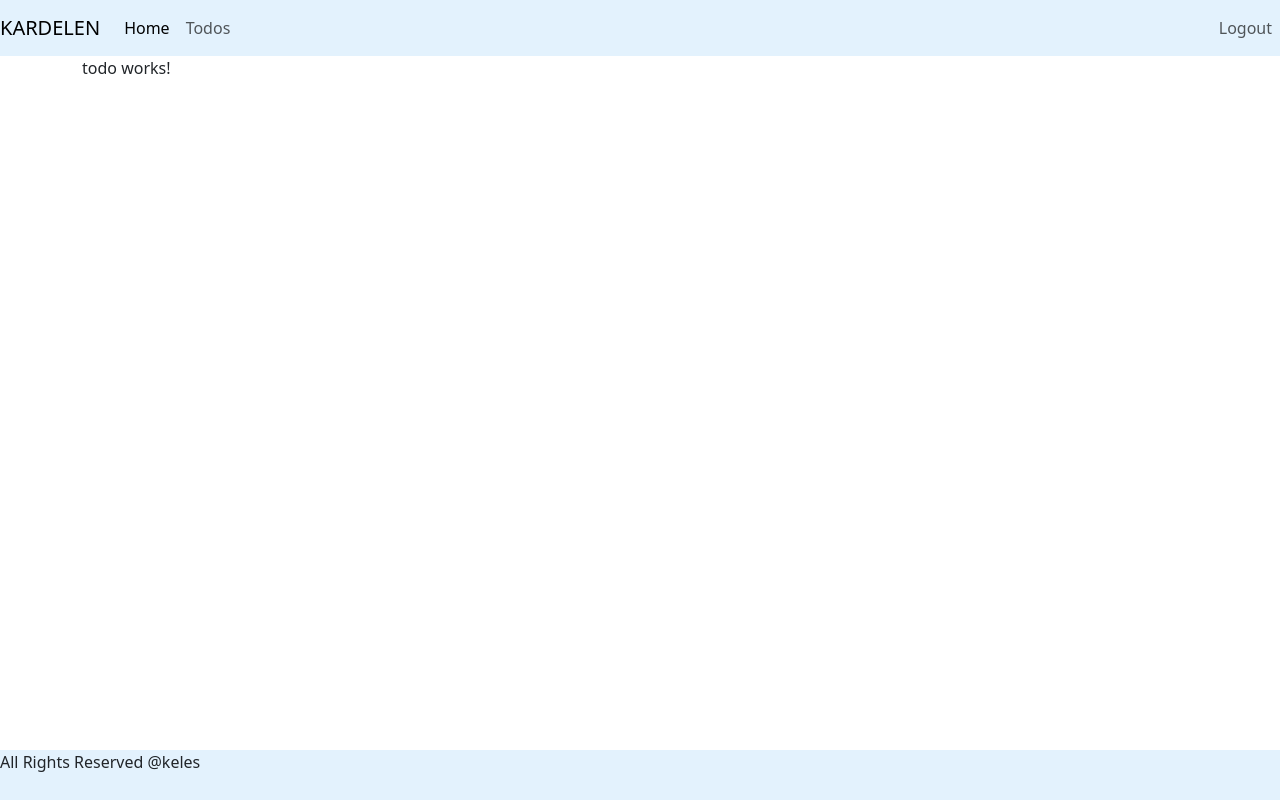
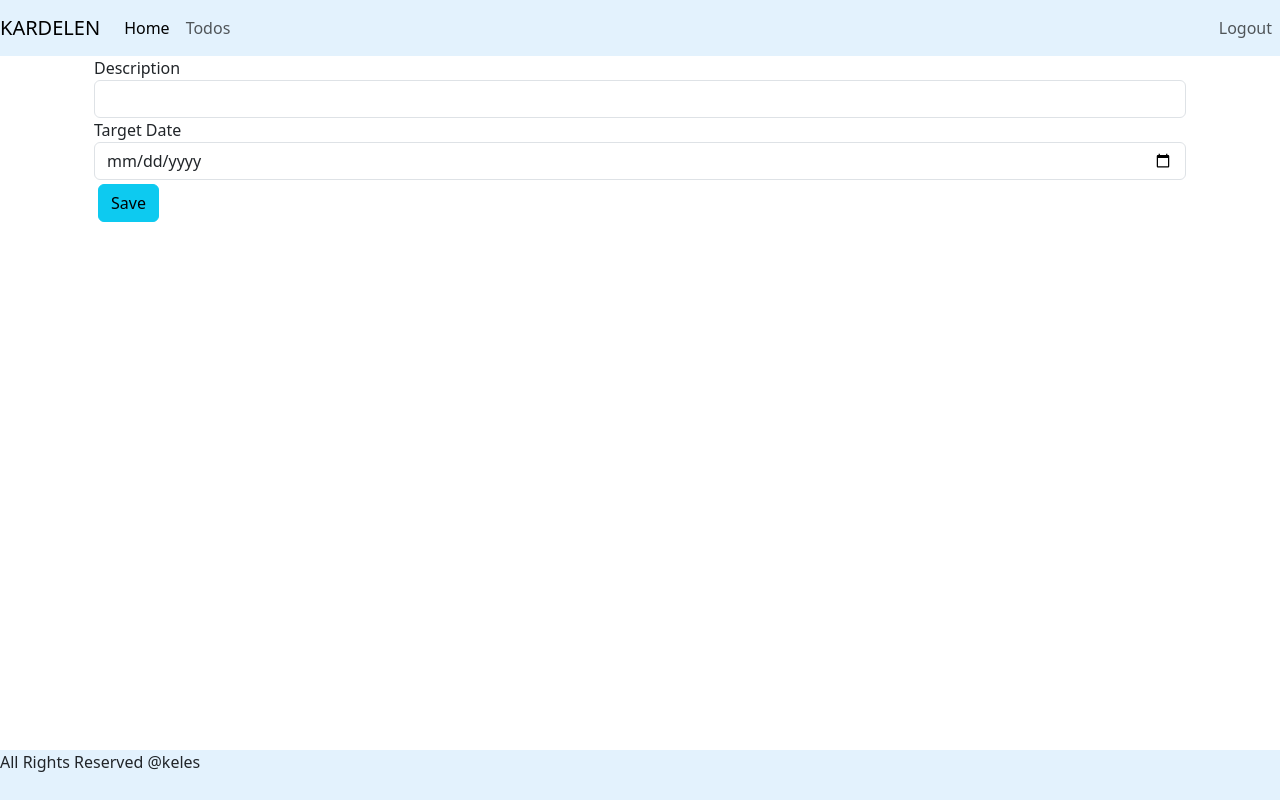
Before and after one commit to kardelenkeles/Todo-App-Frontend, an Angular app: page /todos/1 in a window 1280 px wide. Shown: the top 800 px of the page. Built offline with nearby package versions, Linux system fonts and the light colour scheme; sample sign-in values are in the browser's storage.

Commit message:
todo page designed

```diff
--- a/src/app/todo/todo.component.html
+++ b/src/app/todo/todo.component.html
@@ -1 +1,13 @@
-<p>todo works!</p>
+<div class="container">
+  <fieldset class="form">
+    <label>Description</label>
+    <input type="text" class="form-control" name="description" required="required">
+  </fieldset>
+
+  <fieldset class="form">
+    <label>Target Date</label>
+    <input type="date" class="form-control" name="targetDate" required="required">
+  </fieldset>
+
+  <button class="btn btn-info m-1" (click)="saveTodo">Save</button>
+</div>
```
